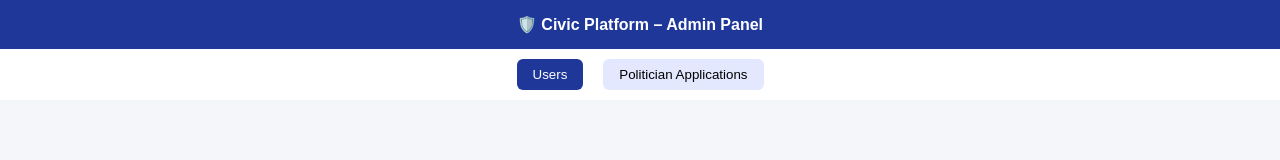
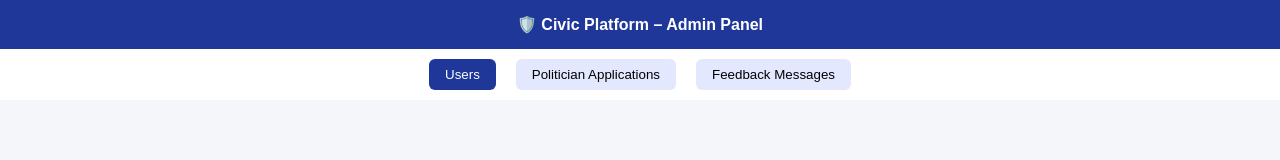
Before and after one commit to KenyaEcampaign/E-campaign, a website: page public/admin.html in a window 1280 px wide. Drawn offline with Linux system fonts and the light colour scheme; no server answers; sample sign-in values are in the browser's storage.

Commit message:
Refactor buttons in admin panel navigation

```diff
--- a/public/admin.html
+++ b/public/admin.html
@@ -88,7 +88,14 @@ nav button.active {
 
 <nav>
   <button id="usersBtn" class="active">Users</button>
-  <button id="appsBtn">Politician Applications</button>
+
+  <button id="appsBtn">
+    Politician Applications
+  </button>
+
+  <button onclick="window.location.href='admin-feedback.html'">
+    Feedback Messages
+  </button>
 </nav>
 
 <div class="container" id="content"></div>
```
